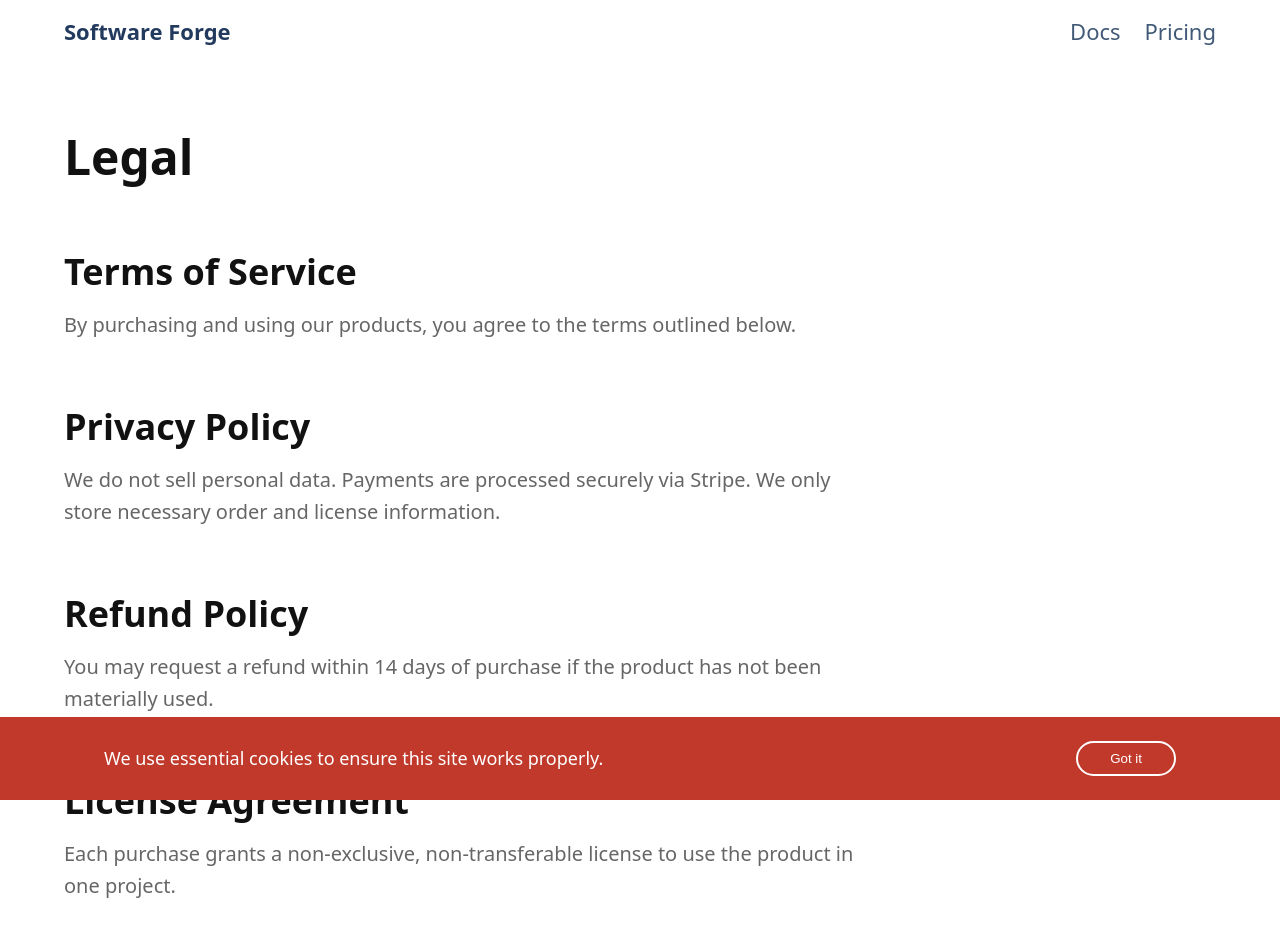
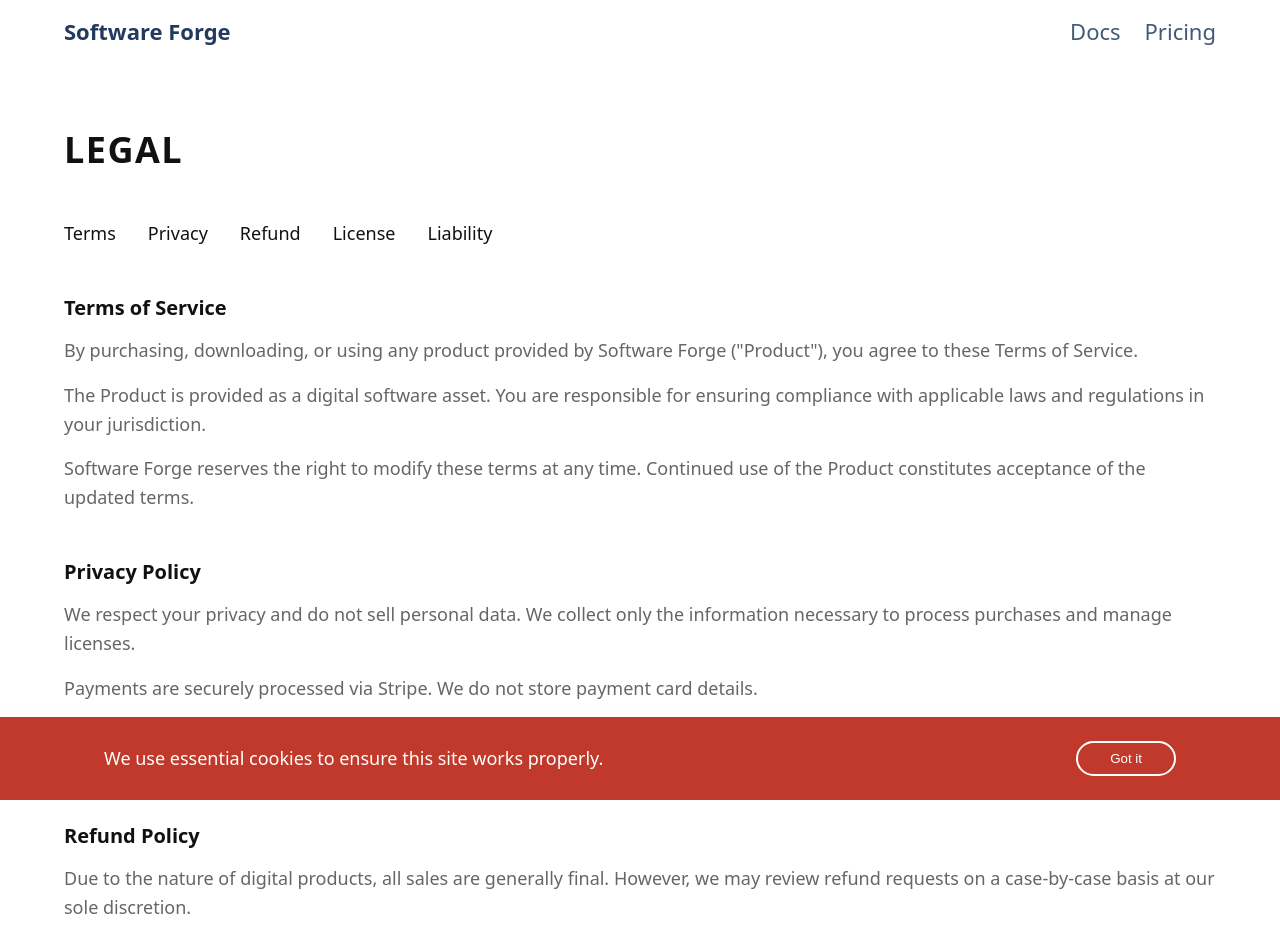
Before and after one commit to Grammeri/nextjs-landing, a Next.js app: page /legal in a window 1280 px wide. Shown: the top 952 px of the page. Built offline with nearby package versions, Linux system fonts and the light colour scheme.

Commit message:
chore(submodule): update authforge docs

```diff
--- a/src/app/(business)/legal/page.module.css
+++ b/src/app/(business)/legal/page.module.css
@@ -12,32 +12,63 @@
 
   display: flex;
   flex-direction: column;
-    gap: var(--spacing-3xl);
+  gap: var(--legal-container-gap);
 }
 
+/* Main page title */
 .title {
-    font-size: var(--font-size-h2);
-    font-weight: var(--font-weight-bold);
-    line-height: var(--line-height-heading);
-    color: var(--color-text-primary);
+  font-size: var(--legal-title-size);
+  font-weight: var(--legal-title-weight);
+  line-height: var(--legal-title-line-height);
+  text-transform: var(--legal-title-transform);
+  letter-spacing: var(--legal-title-letter-spacing);
+  color: var(--legal-title-color);
 }
 
+/* Each section */
 .section {
   display: flex;
   flex-direction: column;
   gap: var(--spacing-md);
 }
 
-  .section h2 {
-    font-size: var(--font-size-h3);
-    font-weight: var(--font-weight-semibold);
-    line-height: var(--line-height-heading);
-    color: var(--color-text-primary);
+/* Section headings */
+.heading {
+  font-size: var(--legal-heading-size);
+  font-weight: var(--legal-heading-weight);
+  line-height: var(--legal-heading-line-height);
+  color: var(--legal-heading-color);
 }
 
+/* Body text */
 .section p {
-    font-size: var(--font-size-base);
-    line-height: var(--line-height-base);
-    color: var(--color-text-secondary);
-    max-width: 800px;
+  font-size: var(--legal-body-size);
+  line-height: var(--legal-body-line-height);
+  color: var(--legal-body-color);
 }
+
+/* Legal anchor navigation */
+.legalNav {
+  display: flex;
+  flex-wrap: wrap;
+  align-items: center;
+  gap: var(--legal-nav-gap);
+
+  font-size: var(--legal-nav-font-size);
+  font-weight: var(--legal-nav-font-weight);
+  color: var(--legal-nav-color);
+}
+
+.legalNav a {
+  color: var(--legal-nav-color);
+  text-decoration: none;
+  transition: color var(--motion-duration-fast) var(--motion-easing-standard);
+}
+
+.legalNav a:hover {
+  color: var(--legal-nav-hover-color);
+}
+
+.divider {
+  color: var(--legal-nav-divider-color);
+}
--- a/src/app/(business)/legal/page.tsx
+++ b/src/app/(business)/legal/page.tsx
@@ -2,7 +2,8 @@ import styles from './page.module.css';
 
 export const metadata = {
   title: 'Legal — Software Forge',
-  description: 'Terms, Privacy Policy, Refund Policy and License Agreement',
+  description:
+    'Terms of Service, Privacy Policy, Refund Policy, License Agreement and Liability Disclaimer for Software Forge products.',
 };
 
 export default function LegalPage() {
@@ -11,42 +12,83 @@ export default function LegalPage() {
       <div className={styles.container}>
         <h1 className={styles.title}>Legal</h1>
 
+        {/* Anchor navigation */}
+        <nav className={styles.legalNav} aria-label="Legal sections">
+          <a href="#terms">Terms</a>
+          <a href="#privacy">Privacy</a>
+          <a href="#refund">Refund</a>
+          <a href="#license">License</a>
+          <a href="#liability">Liability</a>
+        </nav>
+
         {/* Terms */}
         <section id="terms" className={styles.section}>
-          <h2>Terms of Service</h2>
-          <p>By purchasing and using our products, you agree to the terms outlined below.</p>
+          <h2 className={styles.heading}>Terms of Service</h2>
+          <p>
+            By purchasing, downloading, or using any product provided by Software Forge
+            (&quot;Product&quot;), you agree to these Terms of Service.
+          </p>
+          <p>
+            The Product is provided as a digital software asset. You are responsible for ensuring
+            compliance with applicable laws and regulations in your jurisdiction.
+          </p>
+          <p>
+            Software Forge reserves the right to modify these terms at any time. Continued use of
+            the Product constitutes acceptance of the updated terms.
+          </p>
         </section>
 
         {/* Privacy */}
         <section id="privacy" className={styles.section}>
-          <h2>Privacy Policy</h2>
+          <h2 className={styles.heading}>Privacy Policy</h2>
           <p>
-            We do not sell personal data. Payments are processed securely via Stripe. We only store
-            necessary order and license information.
+            We respect your privacy and do not sell personal data. We collect only the information
+            necessary to process purchases and manage licenses.
+          </p>
+          <p>Payments are securely processed via Stripe. We do not store payment card details.</p>
+          <p>
+            We may store basic order information such as name, email address, transaction ID, and
+            license data for operational and support purposes.
           </p>
         </section>
 
         {/* Refund */}
         <section id="refund" className={styles.section}>
-          <h2>Refund Policy</h2>
+          <h2 className={styles.heading}>Refund Policy</h2>
           <p>
-            You may request a refund within 14 days of purchase if the product has not been
-            materially used.
+            Due to the nature of digital products, all sales are generally final. However, we may
+            review refund requests on a case-by-case basis at our sole discretion.
           </p>
         </section>
 
         {/* License */}
         <section id="license" className={styles.section}>
-          <h2>License Agreement</h2>
+          <h2 className={styles.heading}>License Agreement</h2>
           <p>
-            Each purchase grants a non-exclusive, non-transferable license to use the product in one
-            project.
+            Each purchase grants a non-exclusive, non-transferable, revocable license to use the
+            Product in one project unless otherwise specified.
+          </p>
+          <p>
+            You may modify the source code for your own project needs. Redistribution, resale,
+            sublicensing, or sharing of the Product in original or modified form is strictly
+            prohibited.
+          </p>
+          <p>All intellectual property rights remain the sole property of Software Forge.</p>
+        </section>
+
+        {/* Liability */}
+        <section id="liability" className={styles.section}>
+          <h2 className={styles.heading}>Disclaimer &amp; Limitation of Liability</h2>
+          <p>
+            The Product is provided &quot;as is&quot; without warranties of any kind. Software Forge
+            shall not be liable for any direct, indirect, incidental, or consequential damages
+            arising from the use of the Product.
           </p>
         </section>
 
         {/* Contact */}
-        <section className={styles.section}>
-          <h2>Contact</h2>
+        <section id="contact" className={styles.section}>
+          <h2 className={styles.heading}>Contact</h2>
           <p>
             For legal inquiries, contact us at <strong>support@software-forge.dev</strong>
           </p>
--- a/src/app/globals.css
+++ b/src/app/globals.css
@@ -289,6 +289,57 @@
   --select-section-letter-spacing: 0.04em;
   --select-section-text-transform: uppercase;
   --select-section-color: var(--color-on-image-secondary);
+
+ /* ===============================
+   Legal — Typography
+   =============================== */
+
+/* Main page title */
+--legal-title-size: var(--font-size-h3);
+--legal-title-weight: var(--font-weight-bold);
+--legal-title-line-height: var(--line-height-heading);
+--legal-title-transform: uppercase;
+--legal-title-letter-spacing: 0.04em;
+
+/* Section headings */
+--legal-heading-size: var(--font-size-base);
+--legal-heading-weight: var(--font-weight-semibold);
+--legal-heading-line-height: var(--line-height-heading);
+
+/* Body text */
+--legal-body-size: var(--font-size-sm);
+--legal-body-line-height: var(--line-height-base);
+
+
+/* ===============================
+   Legal — Layout
+   =============================== */
+
+--legal-container-gap: var(--spacing-2xl);
+--legal-section-gap: var(--spacing-sm);
+--legal-title-nav-gap: var(--spacing-md);
+
+
+/* ===============================
+   Legal — Colors
+   =============================== */
+
+--legal-title-color: var(--color-text-primary);
+--legal-heading-color: var(--color-text-primary);
+--legal-body-color: var(--color-text-secondary);
+
+
+/* ===============================
+   Legal — Anchor Navigation
+   =============================== */
+
+--legal-nav-font-size: var(--font-size-sm);
+--legal-nav-font-weight: var(--font-weight-medium);
+--legal-nav-gap: var(--spacing-xl);
+--legal-nav-color: var(--color-text-primary);
+--legal-nav-hover-color: var(--color-text-secondary);
+--legal-nav-divider-color: var(--color-border);
+
 }
 
 html,
--- a/src/components/footer/Footer.module.css
+++ b/src/components/footer/Footer.module.css
@@ -12,7 +12,6 @@
   flex-direction: column;
   align-items: center;
   text-align: center;
-
 }
 
 .copyright {
```
Also changed, not shown: 1 other file (tests, documents, lock files or other folders). Lines whose indentation alone changed are shown as unchanged.
